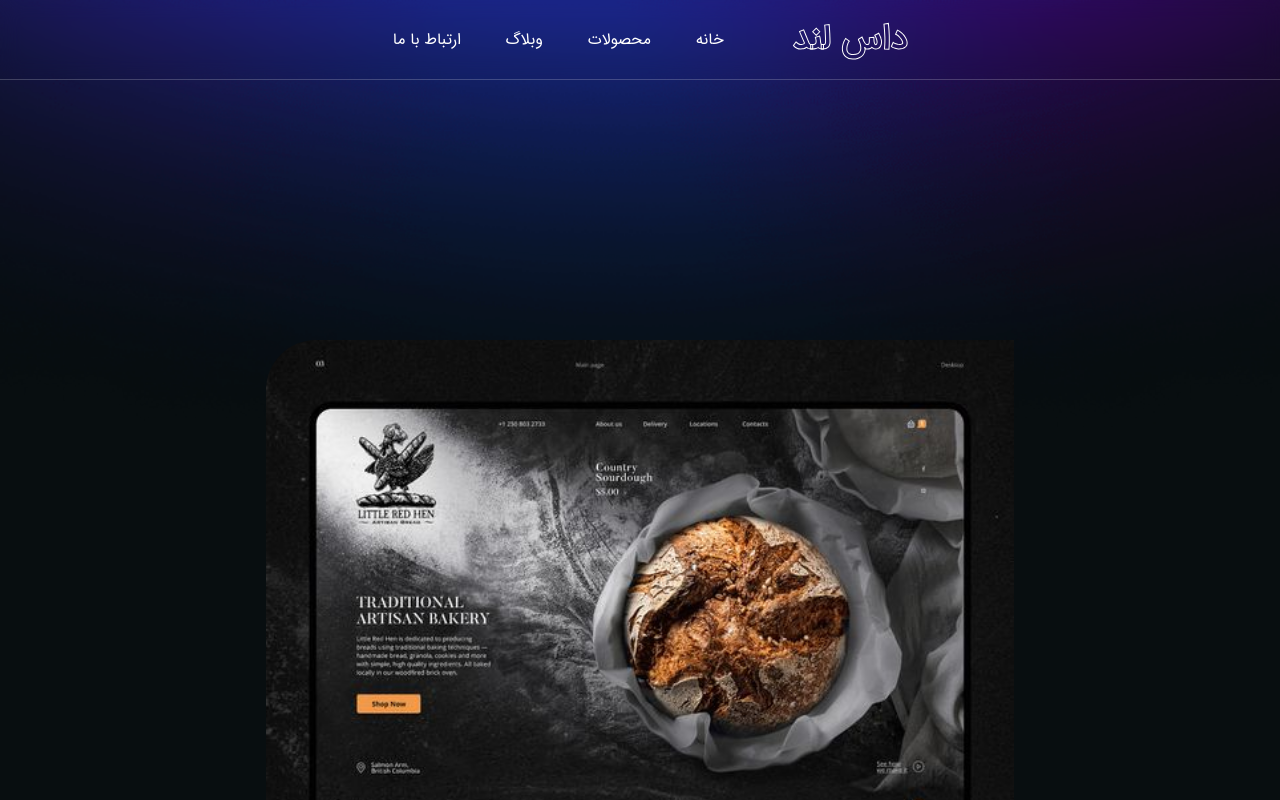
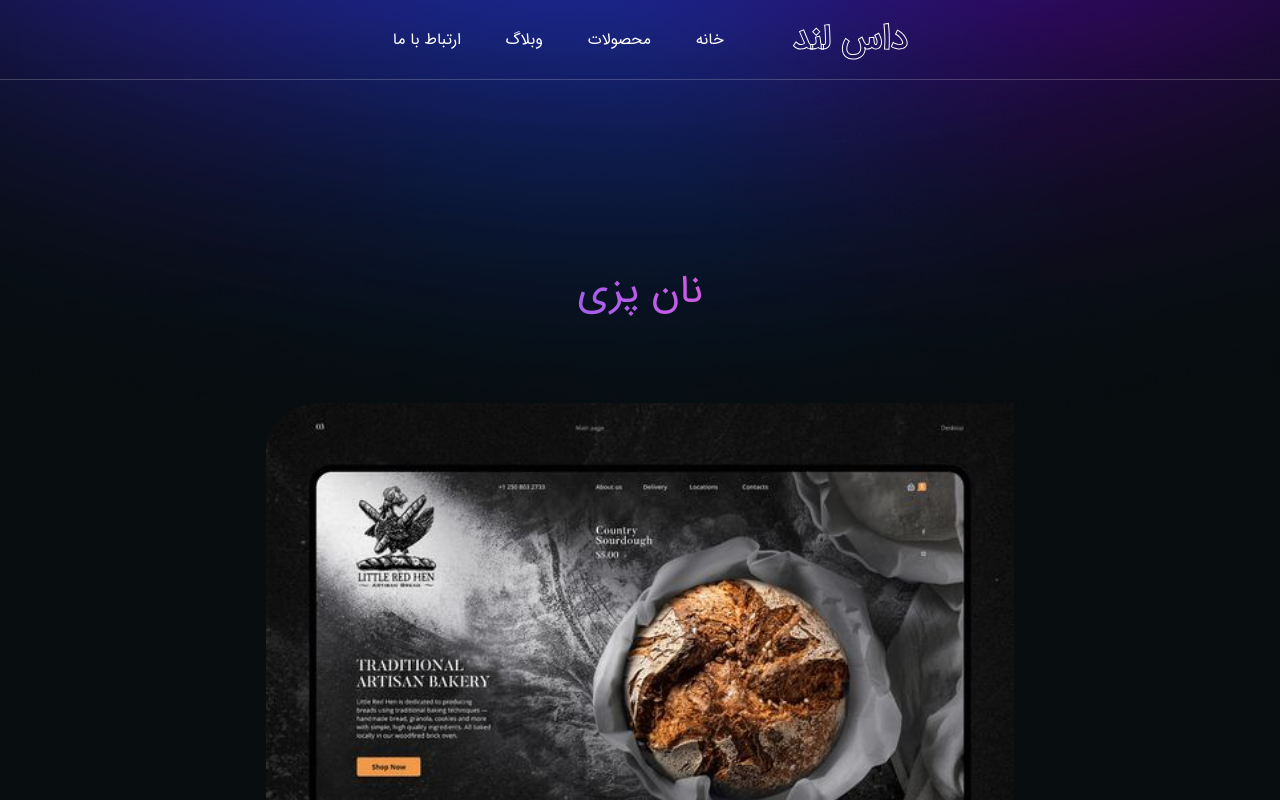
Before and after one commit to amir-seraj/team, a Next.js app: page /showcases/1 in a window 1280 px wide. Shown: the top 800 px of the page. Built offline with nearby package versions, Linux system fonts and the light colour scheme.

Commit message:
finally!

```diff
--- a/pages/showcases/[id].js
+++ b/pages/showcases/[id].js
@@ -12,11 +12,13 @@ const SinglePost = () => {
 
   return (
     <>
-      <Head>{/* <h3>{post.title}</h3> */}</Head>
+      <Head>
+        <title>{post?.title}</title>
+      </Head>
       <section className="post-details bg-top py">
         <div className="container">
           <div className="heading-title">
-            {/* <Title title={post.title} className="title-bg" /> */}
+            <Title title={post?.title} className="title-bg" />
             <div className="img py">
               <img
                 src={post?.cover}
```
